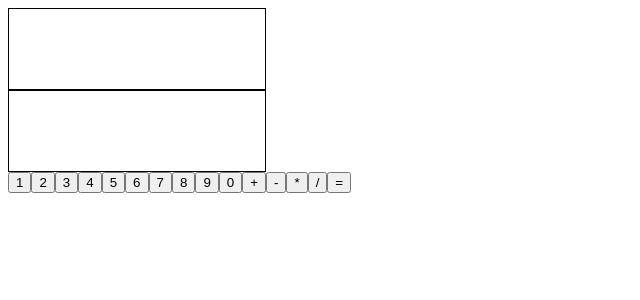
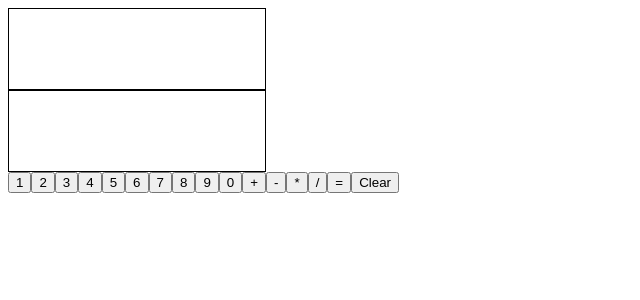
Before and after one commit to fmguerrero96/reactCalc, a React (Vite) app: page / in a window 1280 px wide. Shown: the top 300 px of the page, without its empty margins (0-640 px from the left). Built offline with nearby package versions, Linux system fonts and the light colour scheme.

Commit message:
Create 'clear' function and pass it as a prop

```diff
--- a/src/App.jsx
+++ b/src/App.jsx
@@ -2,6 +2,7 @@ import NumberButton from "./components/NumberButton"
 import Screen from "./components/Screen"
 import OperatorButton from "./components/OperatorButton"
 import EqualsButton from "./components/EqualsButton"
+import Clear from "./components/Clear"
 import { useState } from "react"
 import '/Users/misaelguerrero/Desktop/odinRepos/calculator/src/styles.css'
 
@@ -52,6 +53,11 @@ export default function App() {
     setUpperValue('')
   }
 
+  function clear() {
+    setLowerValue('')
+    setUpperValue('')
+  }
+
   return (
     <div className="mainContainer">
       <Screen displayValue={upperValue} position={'upper'}/>
@@ -71,6 +77,7 @@ export default function App() {
       <OperatorButton handleClick={onHandleClick} operator={'*'}/>
       <OperatorButton handleClick={onHandleClick} operator={'/'}/>
       <EqualsButton calculate={solveEquation} expression={upperValue}/>
+      <Clear clear={clear} />
     </div>
   )
 }
--- a/src/components/Clear.jsx
+++ b/src/components/Clear.jsx
@@ -1,6 +1,6 @@
-export default function Clear() {
+export default function Clear({ clear }) {
     return(
-        <button>
+        <button onClick={clear}>
             Clear
         </button>
     )
```
